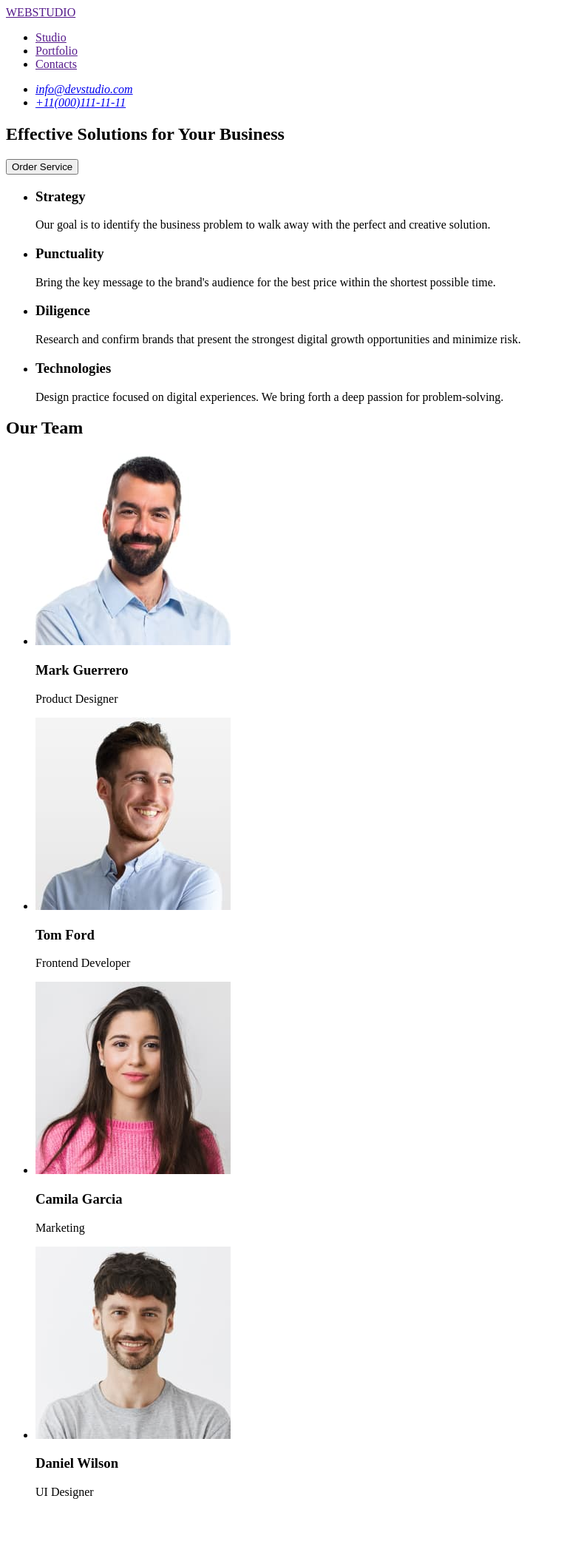
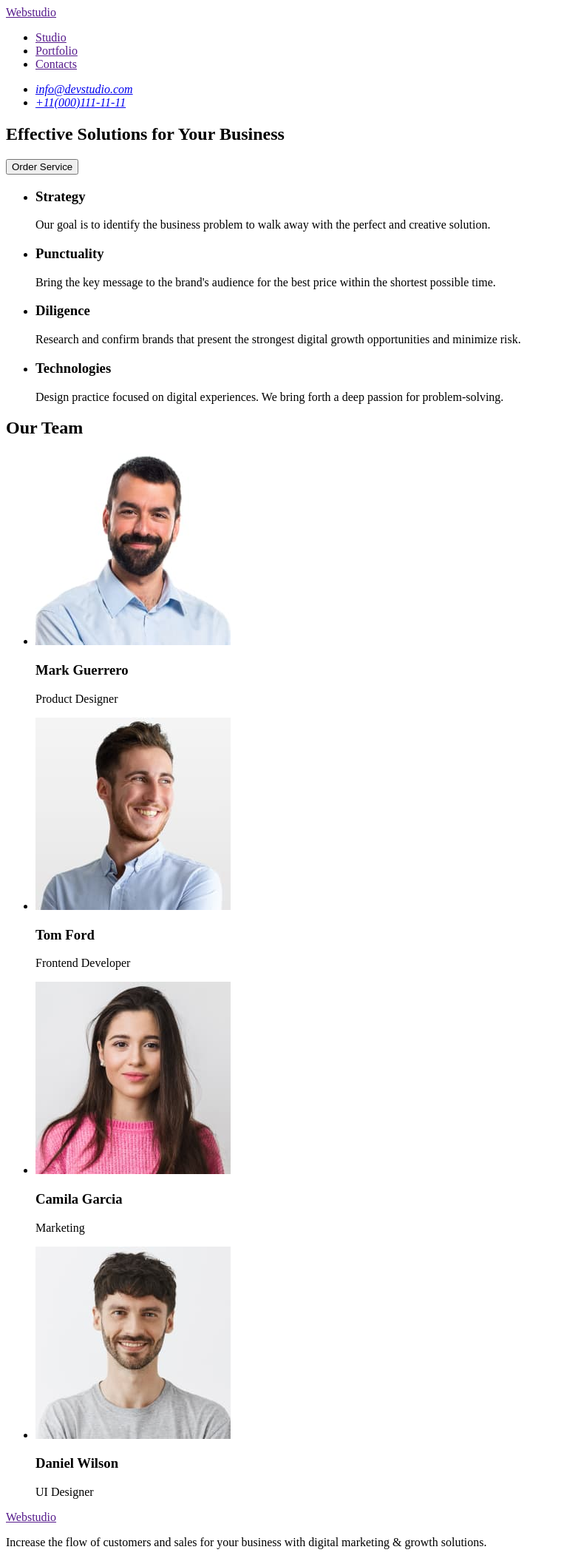
Before and after one commit to YevheniiaDi/goit-markup-hw-01, a plain HTML site: page index.html in a window 1280 px wide. Shown: the whole page at 74% size, without its empty margins (0-759 px from the left). Before the commit the page ends 2042 px from the top, so only its background shows below. Drawn offline with Linux system fonts and the light colour scheme.

Commit message:
commit footer

```diff
--- a/index.html
+++ b/index.html
@@ -10,7 +10,7 @@
 <body>
   <header>
     <nav>
-    <a href="">WEBSTUDIO</a>
+    <a href="">Webstudio</a>
   <ul>
      <li><a href="">Studio</a></li>
      <li><a href="">Portfolio</a></li>
@@ -101,7 +101,8 @@
    </section>
   </main>
   <footer>
-
+    <a href="">Webstudio</a>
+    <p>Increase the flow of customers and sales for your business with digital marketing & growth solutions.</p>
   </footer>
 </body>
 </html>
```
